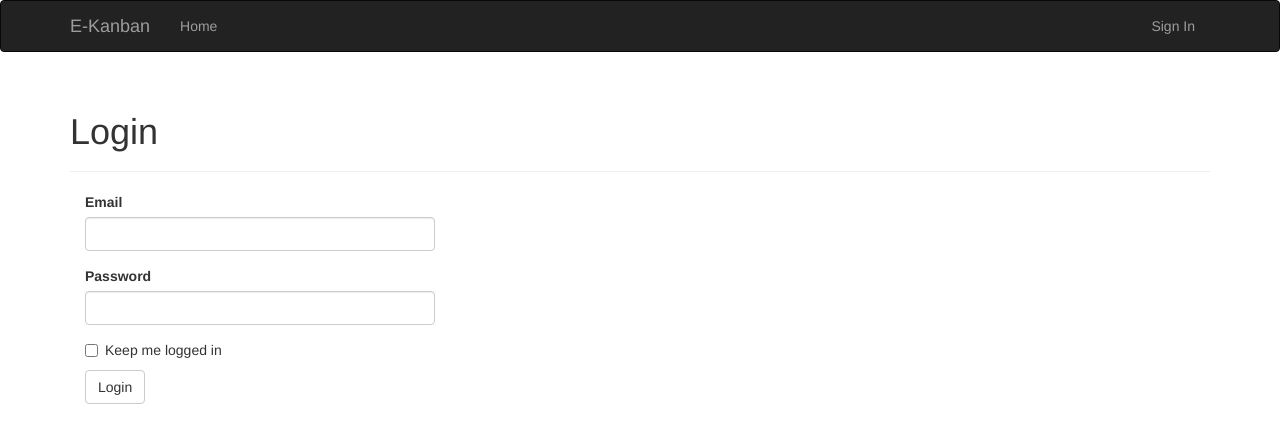
After one commit to Merisit-Wang/flask-example, a Flask app: page /auth/login in a window 1280 px wide. The commit adds this page. Shown: the top 443 px of the page. Run offline with Flask 2, Linux system fonts and the light colour scheme; some libraries are stand-ins or nearby versions.

Commit message:
add login and logout

```diff
--- /dev/null
+++ b/app/auth/__init__.py
@@ -0,0 +1,5 @@
+from flask import Blueprint
+
+auth = Blueprint('auth', __name__)
+
+from . import views
--- /dev/null
+++ b/app/auth/views.py
@@ -0,0 +1,23 @@
+from . import auth
+from flask import render_template, redirect, request, url_for, flash
+from ..main.forms import LoginForm
+from flask_login import login_user, login_required, logout_user
+from ..models import User
+
+@auth.route('/login', methods=['GET', 'POST'])
+def login():
+    form = LoginForm()
+    if form.validate_on_submit():
+        user = User.query.filter_by(email=form.email.data).first()
+        if user is not None and user.verify_password(form.password.data):
+            login_user(user, form.remember_me.data)
+            return redirect(request.args.get('next') or url_for('main.index'))
+        flash('Invalid username or password')
+    return render_template('auth/login.html', form=form)
+
+@auth.route('/logout')
+@login_required
+def logout():
+    logout_user()
+    flash('You have been logged out.')
+    return redirect(url_for('main.index'))
--- a/app/main/forms.py
+++ b/app/main/forms.py
@@ -1,7 +1,13 @@
 from flask_wtf import FlaskForm
-from wtforms import StringField, SubmitField
-from wtforms.validators import DataRequired
+from wtforms import StringField, SubmitField, PasswordField, BooleanField
+from wtforms.validators import DataRequired, Email, Length
 
 class NameForm(FlaskForm):
-    name = StringField('Name', validators=[ DataRequired() ])
+    name = StringField('Name', validators=[DataRequired()])
     submit = SubmitField('Submit')
+
+class LoginForm(FlaskForm):
+    email = StringField('Email', validators=[DataRequired(), Length(1, 64), Email()])
+    password = PasswordField('Password', validators=[DataRequired()])
+    remember_me = BooleanField('Keep me logged in')
+    submit = SubmitField('Login')
--- /dev/null
+++ b/app/templates/auth/login.html
@@ -0,0 +1,13 @@
+{% extends "base.html" %}
+{% import "bootstrap/wtf.html" as wtf %}
+
+{% block title %}{{ super() }} | Login{% endblock %}
+
+{% block page_content %}
+<div class="page-header">
+    <h1>Login</h1>
+</div>
+<div class="col-md-4">
+    {{ wtf.quick_form(form) }}
+</div>
+{% endblock %}
--- a/app/templates/base.html
+++ b/app/templates/base.html
@@ -24,6 +24,13 @@
             <ul class="nav navbar-nav">
                 <li><a href="/">Home</a></li>
             </ul>
+            <ul class="nav navbar-nav navbar-right">
+                {% if current_user.is_authenticated %}
+                <li><a href="{{ url_for('auth.logout') }}">Sign Out</a></li>
+                {% else %}
+                <li><a href="{{ url_for('auth.login') }}">Sign In</a></li>
+                {% endif %}
+            </ul>
         </div>
     </div>
 </div>
```
Also changed, not shown: app/__init__.py (+8 -0 lines), app/main/views.py (+3 -21 lines), app/models.py (+8 -1 lines), app/templates/index.html (+6 -7 lines), migrations/versions/71c3084f4544_add_login_email_and_password.py (added, +32 -0 lines).
